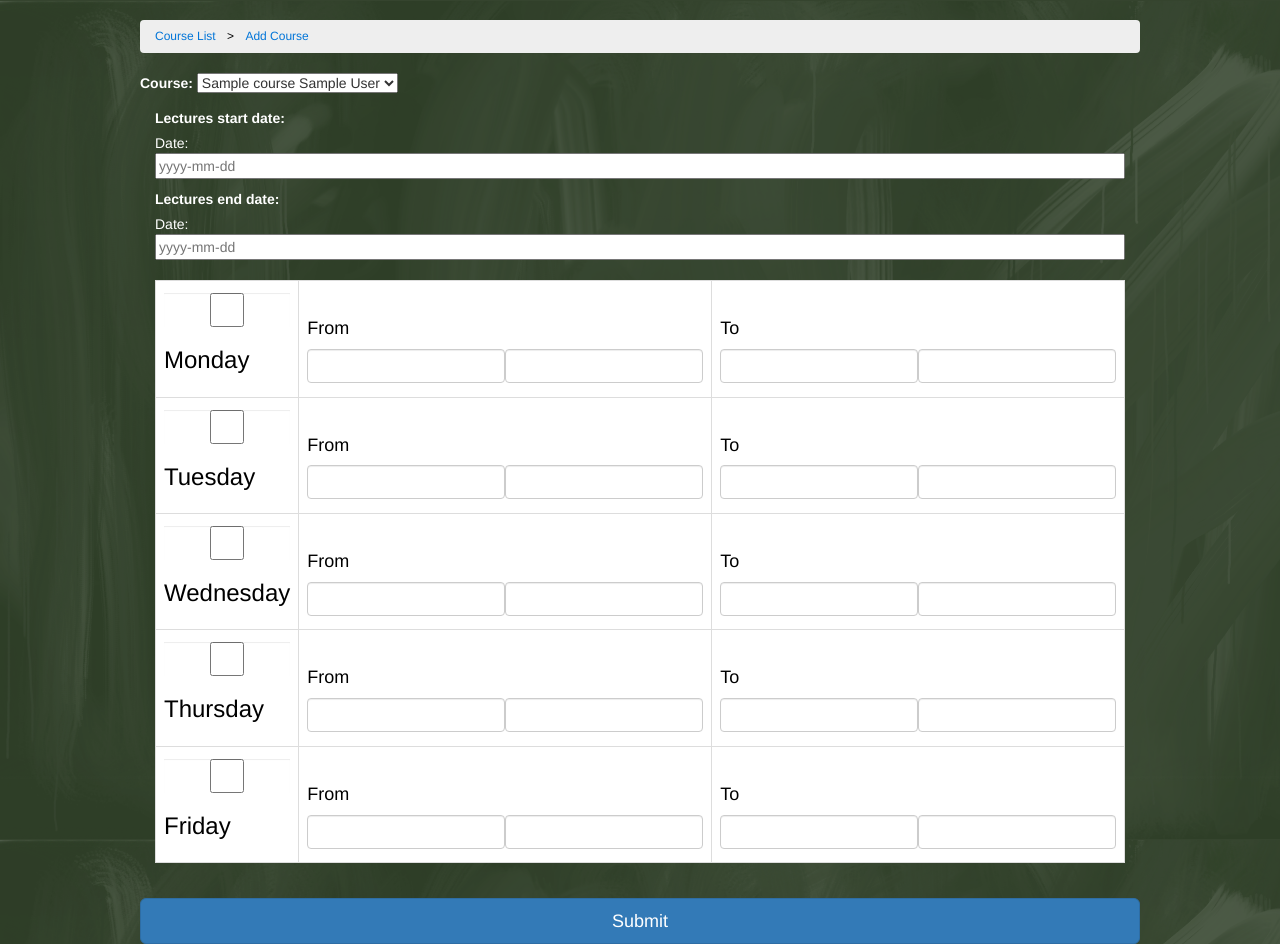
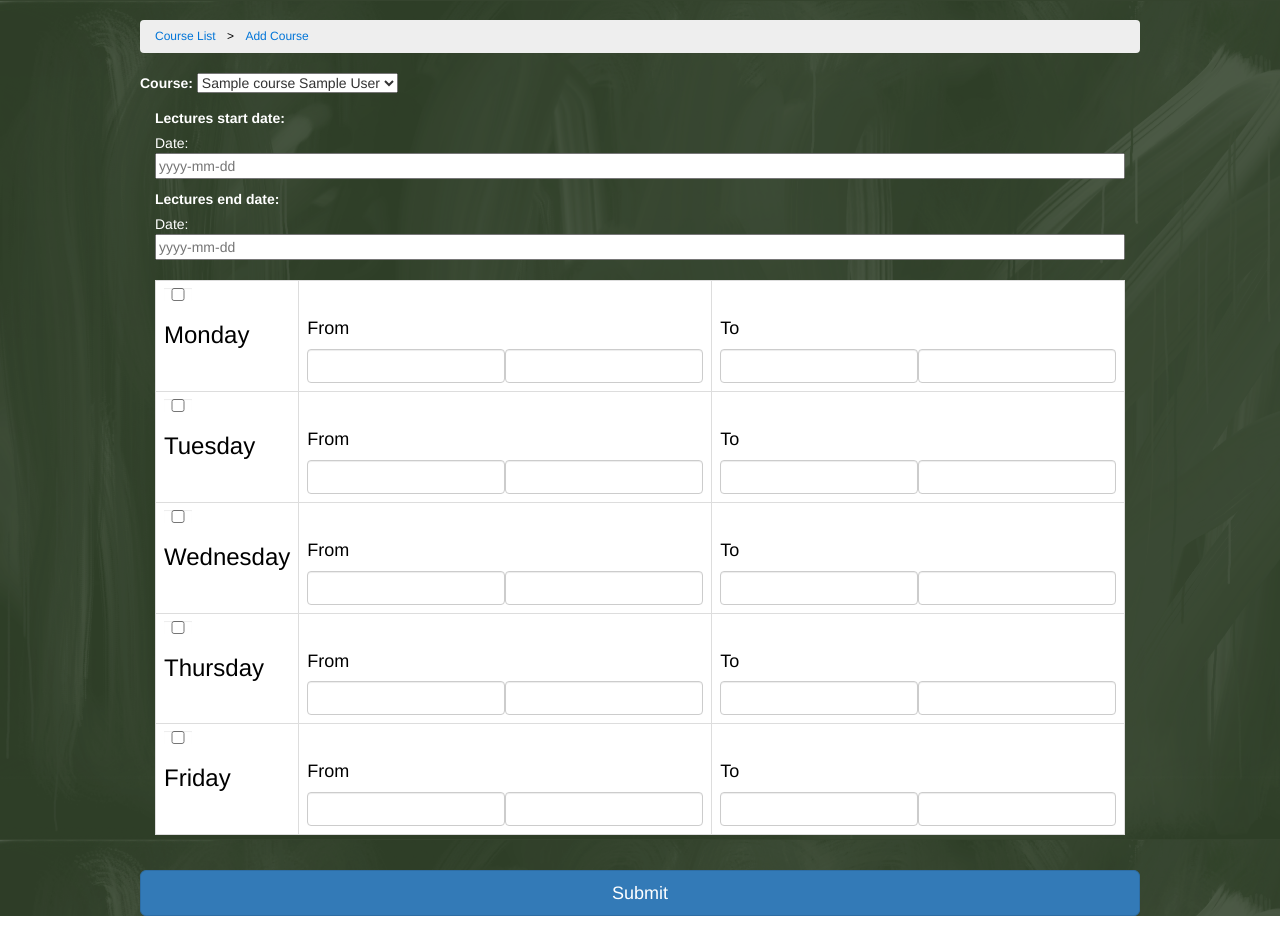
Before and after one commit to frestr/chalktalk, a Flask app: template chalktalk/templates/addcourse.html in a window 1280 px wide. After the commit the page ends 916 px from the top, so only its background shows below. Run offline with Flask 2, Linux system fonts and the light colour scheme; the template is opened without the code that fills it: most values are stand-ins (such as "Sample title", 1, 10 or a date in 2020); some libraries are stand-ins or nearby versions.

Commit message:
fixing checkbox alignment

```diff
--- a/chalktalk/templates/addcourse.html
+++ b/chalktalk/templates/addcourse.html
@@ -35,7 +35,16 @@
             display: table-cell;
         }
 
-
+        input[type="checkbox"]{
+            width: 2em;
+            height: 13px;
+            padding: 0;
+            margin: 0;
+            vertical-align: bottom;
+            position: relative;
+            top: -1px;
+            *overflow: hidden;
+        }
 
     </style>
 
@@ -60,7 +69,6 @@
         <div class="container">
             <label for="from_date">Lectures start date:</label>
             <p>Date: <input type="text" id="datepicker_from" size="30" placeholder="yyyy-mm-dd" name="from_date" id="from_date"></p>
-
 
             <label for="to_date">Lectures end date:</label>
             <p>Date: <input type="text" id="datepicker_to" size="30" placeholder="yyyy-mm-dd" name="to_date" id="to_date"></p>
```
